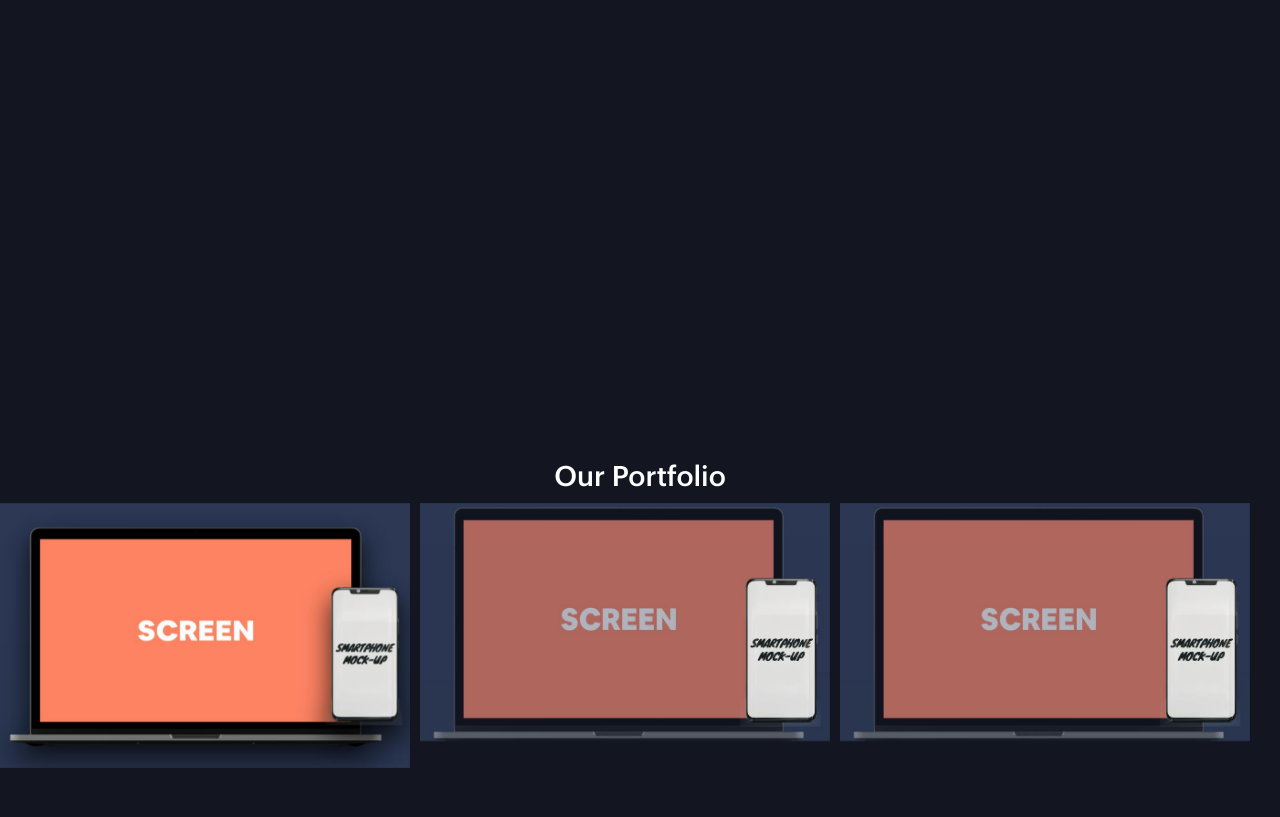
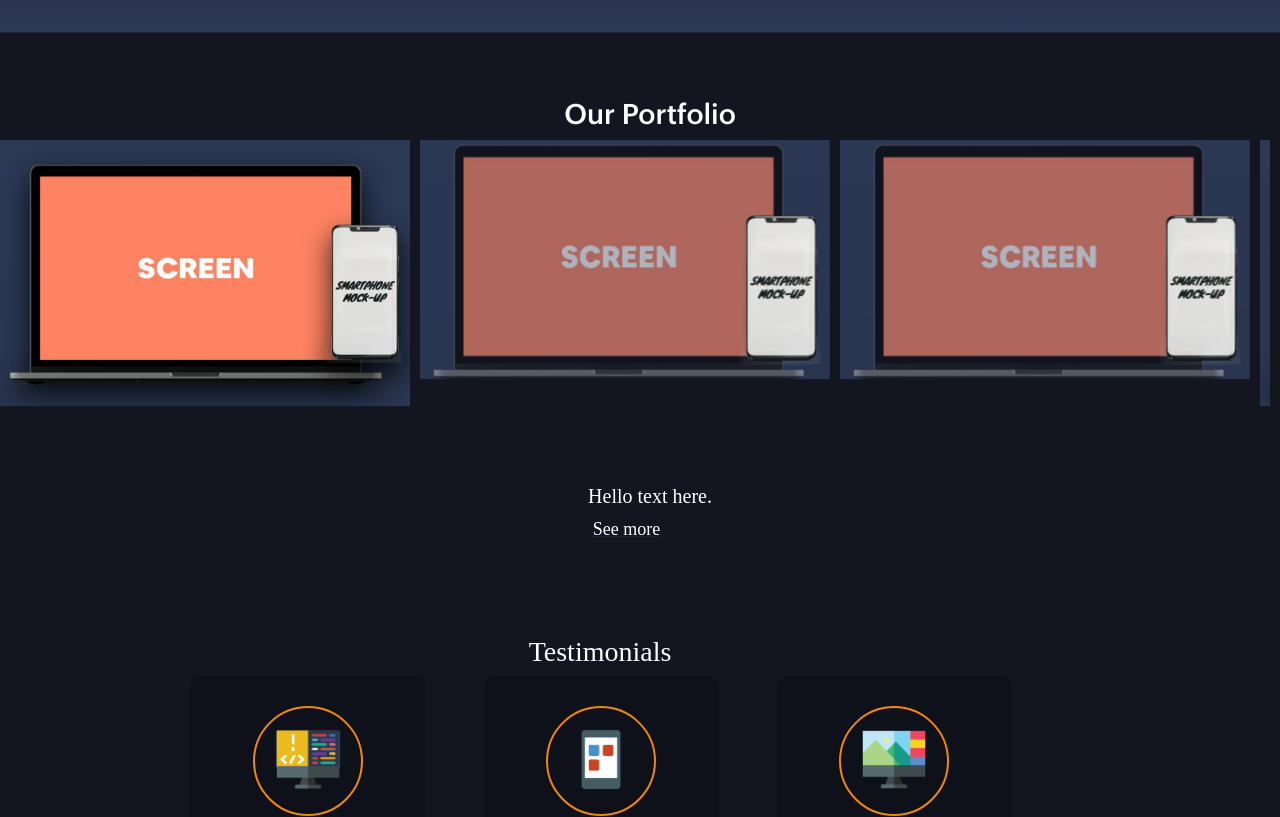
Before and after one commit to NumanSahi/Algolix-update-21-8-21, a plain HTML site: page index.html in a window 1280 px wide. Shown: the part 1983-2800 px from the top of the page. Drawn offline with nearby package versions, Linux system fonts and the light colour scheme; a web font is replaced by a local one.

Commit message:
Transition page scroll added

```diff
--- a/css/nav.css
+++ b/css/nav.css
@@ -7,7 +7,7 @@ body {
 .main-bg {
     background: url("../img/index-top-img.jpg") no-repeat;
     width: 100%;
-    height: 800px;
+    height: 650px;
     background-size: 100% 100%;
     background-position: top;
 }
--- a/css/page-scroll.css
+++ b/css/page-scroll.css
@@ -36,14 +36,11 @@ Main Components
     }
 }
 
-.cd-section {
-    height: 100vh;
+
+.cd-section: {
+    /* height: 100vh; */
 }
-.cd-section h2 {
-    line-height: 100vh;
-    text-align: center;
-    font-size: 2.4rem;
-}
+
 .cd-section:first-of-type > div {
     background-color: transparent;
 }
@@ -69,25 +66,25 @@ Main Components
 
 }
 .cd-section:nth-of-type(3) > div {
-    height: 100vh;
+     /* height: 100vh;  */
     background: rgb(19,22,33);
     background: -moz-linear-gradient(top,  rgba(19,22,33,1) 0%, rgba(46,57,87,1) 100%);
     background: -webkit-linear-gradient(top,  rgba(19,22,33,1) 0%,rgba(46,57,87,1) 100%);
     background: linear-gradient(to bottom,  rgba(19,22,33,1) 0%,rgba(46,57,87,1) 100%);
     filter: progid:DXImageTransform.Microsoft.gradient( startColorstr='#131621', endColorstr='#2e3957',GradientType=0 );
 }
-/* .cd-section:nth-of-type(4) > div {
-    background-color: #fcb052;
+.cd-section:nth-of-type(4) > div {
+    /* background-color: #fcb052; */
 }
 .cd-section:nth-of-type(5) > div {
-    background-color: #f06a59;
+    /* background-color: #f06a59; */
 }
 [data-animation="parallax"] .cd-section > div, [data-animation="fixed"] .cd-section > div, [data-animation="opacity"] .cd-section > div {
     background-position: center center;
     background-repeat: no-repeat;
     background-size: cover;
-} */
-/* [data-animation="parallax"] .cd-section:first-of-type > div, [data-animation="fixed"] .cd-section:first-of-type > div, [data-animation="opacity"] .cd-section:first-of-type > div {
+}
+ [data-animation="parallax"] .cd-section:first-of-type > div, [data-animation="fixed"] .cd-section:first-of-type > div, [data-animation="opacity"] .cd-section:first-of-type > div {
     background-image: url("../img/index-top-img.jpg");
 }
 [data-animation="parallax"] .cd-section:nth-of-type(2) > div, [data-animation="fixed"] .cd-section:nth-of-type(2) > div, [data-animation="opacity"] .cd-section:nth-of-type(2) > div {
@@ -101,11 +98,11 @@ Main Components
 }
 [data-animation="parallax"] .cd-section:nth-of-type(5) > div, [data-animation="fixed"] .cd-section:nth-of-type(5) > div, [data-animation="opacity"] .cd-section:nth-of-type(5) > div {
     background-image: url("../img/img-5.jpg");
-} */
-/* @media only screen and (min-width: 1050px) {
+}
+ @media only screen and (min-width: 1050px) {
     .cd-section h2 {
-        font-size: 4rem;
-        font-weight: 300;
+        font-size: 2rem;
+        font-weight: 500;
     }
     [data-hijacking="on"] .cd-section {
         opacity: 0;
@@ -121,9 +118,9 @@ Main Components
     [data-hijacking="off"] .cd-section > div {
         opacity: 0;
     }
-    [data-animation="rotate"] .cd-section { */
+    [data-animation="rotate"] .cd-section {
         /* enable a 3D-space for children elements */
-        /* -webkit-perspective: 1800px;
+         -webkit-perspective: 1800px;
         -moz-perspective: 1800px;
         perspective: 1800px;
     }
@@ -160,7 +157,7 @@ Main Components
         -webkit-backface-visibility: hidden;
         backface-visibility: hidden;
     }*/
-    /* [data-hijacking="on"] .cd-section > div {
+    [data-hijacking="on"] .cd-section > div {
         position: absolute;
     }
     [data-animation="rotate"] .cd-section > div {
@@ -170,7 +167,7 @@ Main Components
         -o-transform-origin: center bottom;
         transform-origin: center bottom;
     }
-} */
+}
 
  .cd-vertical-nav {
     position: fixed;
@@ -204,7 +201,7 @@ Main Components
     background: url(../img/cd-icon-arrow.svg) no-repeat center center;
     color: red;
 /* }============================================================================= */
-/* .cd-vertical-nav a.cd-prev {
+ .cd-vertical-nav a.cd-prev {
     -webkit-transform: rotate(180deg);
     -moz-transform: rotate(180deg);
     -ms-transform: rotate(180deg);
@@ -219,7 +216,7 @@ Main Components
     -webkit-transition: opacity 0.2s 0s, visibility 0s 0.2s;
     -moz-transition: opacity 0.2s 0s, visibility 0s 0.2s;
     transition: opacity 0.2s 0s, visibility 0s 0.2s;
-} */
+}
 .cd-next {
     color: #ff7300;
     font-size: 38px;
--- a/css/style.css
+++ b/css/style.css
@@ -36,6 +36,9 @@ Main Components
         overflow: hidden;
     }
 }
+/* #mainpage{
+    height: 100vh;
+} */
 
 
 .snmore{
@@ -116,6 +119,13 @@ Main Components
     height: 100vh; */
 
 
+#ourportfoloio-sectionmain{
+    display: flex;
+    justify-content: space-around;
+    align-items: center;
+}
+
+
 .prtfl-hdng{
     display: flex;
     justify-content: center;
@@ -145,6 +155,9 @@ Main Components
     margin-top: 65px;
     padding-left: 150px;
 } */
+
+
+
 .text-prtfl {
     display: flex;
     justify-content: center;
@@ -155,7 +168,6 @@ Main Components
     font-size: 10.1534996px;
     font-family: 'Graphik Medium';
     -inkscape-font-specification: Graphik-Medium;
-    writing-mode: lr-tb;
     color:  #ffffff;
     fill-opacity: 1;
     fill-rule: nonzero;
@@ -171,11 +183,12 @@ Main Components
     font-stretch: normal;
     font-size: 16.23110008px;
     font-family: 'Graphik Medium';
-    writing-mode: lr-tb;
+
     color:  #ffffff;
     fill-opacity: 1;
     fill-rule: nonzero;
     stroke: none;
+    padding-right: 80px;
 }
 
 /* .container-testim{
--- a/index.html
+++ b/index.html
@@ -20,7 +20,7 @@
     <!-- <link rel="stylesheet" href="owl.theme.default.css"> -->
     <link rel="stylesheet" href="css/services.css">
     <link rel="stylesheet" href="css/style.css">
-    <!-- <link rel="stylesheet" href="css/all.css"> -->
+    <link rel="stylesheet" href="css/all.css">
 
 
 
@@ -28,6 +28,10 @@
 </head>
 
 <body data-hijacking="off" data-animation="scaleDown">
+    <div id="mainpage">
+    <section class="cd-section">
+        <div>
+
             <section class="main-bg cd-section visible">
                 <nav class="navbar navbar-expand-lg py-3">
                     <div class="container">
@@ -45,8 +49,10 @@
                                 <li class="nav-item active"><a href="#" class="nav-link">Home <span
                                             class="sr-only">(current)</span></a></li>
                                 <li class="nav-item"><a href="#Aboutus-section" class="nav-link">About</a></li>
-                        <li class="nav-item"><a href="#servicespart-mainsection" class="nav-link">Services</a></li>
-                        <li class="nav-item"><a href="#ourportfoloio-sectionmain" class="nav-link">Portfolio</a></li>
+                                <li class="nav-item"><a href="#servicespart-mainsection" class="nav-link">Services</a>
+                                </li>
+                                <li class="nav-item"><a href="#ourportfoloio-sectionmain" class="nav-link">Portfolio</a>
+                                </li>
                                 <li class="nav-item"><a href="#Contactus-section" class="nav-link">Contact</a></li>
                             </ul>
                         </div>
@@ -55,7 +61,8 @@
 
                 <div class="banner-text">
                     <span class="main-title">Algolix Technologies</span>
-            <span class="main-text">For Your End-to-End Design & Development of Result-Oriented Web, Desktop and Mobile
+                    <span class="main-text">For Your End-to-End Design & Development of Result-Oriented Web, Desktop and
+                        Mobile
                         Applications, with an Automated Solution
                     </span>
                     <a href="#" class="see-more-btn">
@@ -63,11 +70,16 @@
                     </a>
                 </div>
             </section>
-    <div id="servicespart-mainsection">
+        </div>
+    </section>
+    </div>
+
+    <section id="servicespart-mainsection">
         <section class="cd-section">
             <div class="service-main">
                 <div class="service-title">Services</div>
-                <div class="service-sub-title">We help clients build mission critical & results-oriented web, desktop &
+                <div class="service-sub-title">We help clients build mission critical & results-oriented web,
+                    desktop &
                     mobile applications</div>
                 <svg id="circle-nav-services" width="100%" height="100%" viewBox="0 0 650 550">
                     <defs>
@@ -544,9 +556,11 @@
                                 </div>
                                 <div class="para-expertmain">
                                     <p>
-                                    We're a perfect fit for critical,strategic projects that needs innovative ideas and
+                                        We're a perfect fit for critical,strategic projects that needs innovative
+                                        ideas and
                                         a
-                                    highly experienced team to execute them <br> &emsp;&emsp;&emsp;&emsp;&emsp;&emsp;
+                                        highly experienced team to execute them <br>
+                                        &emsp;&emsp;&emsp;&emsp;&emsp;&emsp;
                                         &emsp;&emsp;&emsp;&emsp;&emsp;&emsp;&emsp;&emsp;&emsp;&emsp;&emsp;&emsp;
                                         by considering the diverse Technologies
                                     </p>
@@ -659,6 +673,7 @@
             <!--<li><a href="#0" class="cd-next">Prev</a></li>-->
         </ul>
     </div>
+    <div id="Testimonials">
     <section class="cd-section">
         <div>
             <div class="row blog justify-content-center">
@@ -737,7 +752,7 @@
         </div>
 
     </section>
-
+    </div>
 
     <!-- <div class="carousel-item">
         <div class="row justify-content-center">
@@ -865,6 +880,8 @@
 
     </div> -->
 
+<section class="cd-section">
+    <div>
     <div class="slidebarmain justify-content-center">
         <div class="valueheading-1st">
             <h1> OUR VALUES</h1>
@@ -958,6 +975,10 @@
             </div>
         </div>
     </div>
+    </div>
+    </section>
+    <section class="cd-section">
+        <div>
     <h1 class="heading-chosebar">WHY CHOOSE US</h1>
 
     <div class="choosebar-main">
@@ -1034,8 +1055,12 @@
             </div>
         </div>
     </div>
+        </div>
+    </section>
 
     <!-- ==================================================================== -->
+    <section class="cd-section">
+        <div>
     <div class="process-heading-main">
         <h1 class="heading-processmain">
             Our Process
@@ -1146,7 +1171,11 @@
         </div>
 
     </div>
+        </div>
+    </section>
     <!-- =========================================================footer -->
+    <section class="cd-section">
+        <div>
     <div id="Contactus-section">
         <div class="lst">
             <h3 class="hdnglst"> Contact Us</h3>
@@ -1155,6 +1184,8 @@
             </p>
         </div>
     </div>
+        </div>
+    </section>
 
 
     <div class="footer">
@@ -1248,15 +1279,15 @@
         <a href="#" onclick="topFunction()" id="myBtn" title="Go to top">Top</a>
     </div>
 
-    <!--
-    <script src="js/modernizr.js"></script> -->
+
+    <script src="js/modernizr.js"></script>
     <script src="js/3.4.1jquery.min.js"></script>
     <script src="js/bootstrap.bundle.js"></script>
-    <!--
+
     <script src="js/velocity.min.js"></script>
     <script src="js/velocity.ui.min.js"></script> -->
 
-    <!-- <script src="js/scroll.js"></script> -->
+    <script src="js/scroll.js"></script>
     <script src="js/TweenMax.min.js"></script>
 
     <script src="https://cdnjs.cloudflare.com/ajax/libs/OwlCarousel2/2.3.4/owl.carousel.min.js"></script>
--- a/owl.theme.default.css
+++ /dev/null
@@ -1,53 +0,0 @@
-.owl-theme .owl-nav {
-    margin-top: 10px;
-    text-align: center;
-    -webkit-tap-highlight-color: transparent; }
-    .owl-theme .owl-nav [class*='owl-'] {
-      color: #FFF;
-      font-size: 14px;
-      margin: 5px;
-      padding: 4px 7px;
-      background: #D6D6D6;
-      display: inline-block;
-      cursor: pointer;
-      border-radius: 3px; }
-      .owl-theme .owl-nav [class*='owl-']:hover {
-        background: #869791;
-        color: #FFF;
-        text-decoration: none; }
-    .owl-theme .owl-nav .disabled {
-      opacity: 0.5;
-      cursor: default; }
-
-  .owl-theme .owl-nav.disabled + .owl-dots {
-    margin-top: 10px; }
-
-  .owl-theme .owl-dots {
-    text-align: center;
-    -webkit-tap-highlight-color: transparent; }
-    .owl-theme .owl-dots .owl-dot {
-      display: inline-block;
-      zoom: 1;
-      *display: inline; }
-      .owl-theme .owl-dots .owl-dot span {
-        width: 18px;
-        height: 18px;
-        margin: 5px 7px;
-        /* background: #D6D6D6; */
-        background: rgb(242,135,5);
-        background: -moz-linear-gradient(left,  rgba(242,135,5,1) 0%, rgba(229,72,24,1) 82%);
-        background: -webkit-linear-gradient(left,  rgba(242,135,5,1) 0%,rgba(229,72,24,1) 82%);
-        background: linear-gradient(to right,  rgba(242,135,5,1) 0%,rgba(229,72,24,1) 82%);
-        filter: progid:DXImageTransform.Microsoft.gradient( startColorstr='#f28705', endColorstr='#e54818',GradientType=1 );
-        display: block;
-        -webkit-backface-visibility: visible;
-        transition: opacity 200ms ease;
-        border-radius: 30px; }
-      .owl-theme .owl-dots .owl-dot.active span, .owl-theme .owl-dots .owl-dot:hover span {
-        /* background: #869791; */
-        background: rgb(242,135,5);
-        background: -moz-linear-gradient(left,  rgba(242,135,5,1) 0%, rgba(229,72,24,1) 82%);
-        background: -webkit-linear-gradient(left,  rgba(242,135,5,1) 0%,rgba(229,72,24,1) 82%);
-        background: linear-gradient(to right,  rgba(242,135,5,1) 0%,rgba(229,72,24,1) 82%);
-        filter: progid:DXImageTransform.Microsoft.gradient( startColorstr='#f28705', endColorstr='#e54818',GradientType=1 );
-     }
```
Lines whose indentation alone changed are shown as unchanged.
